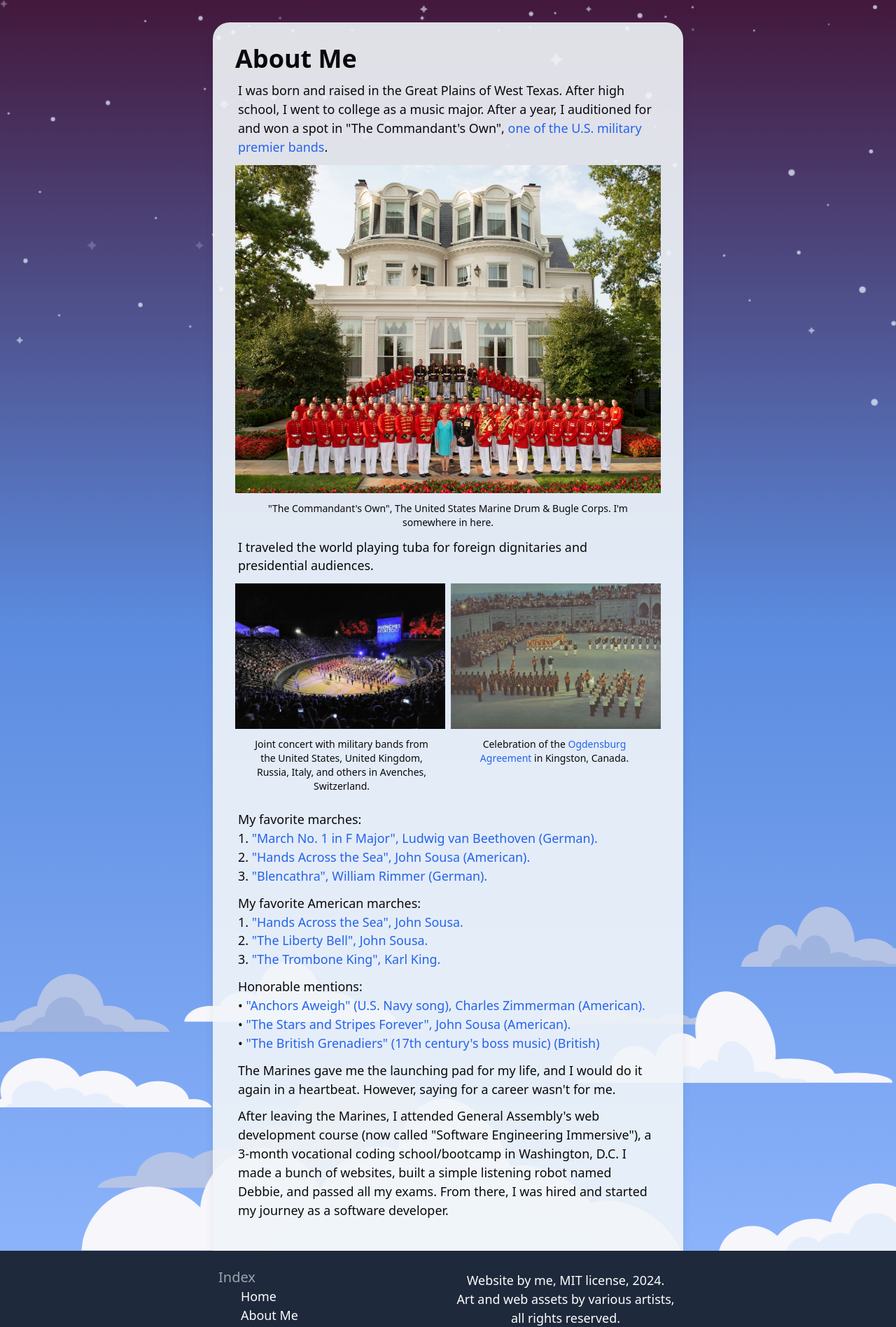
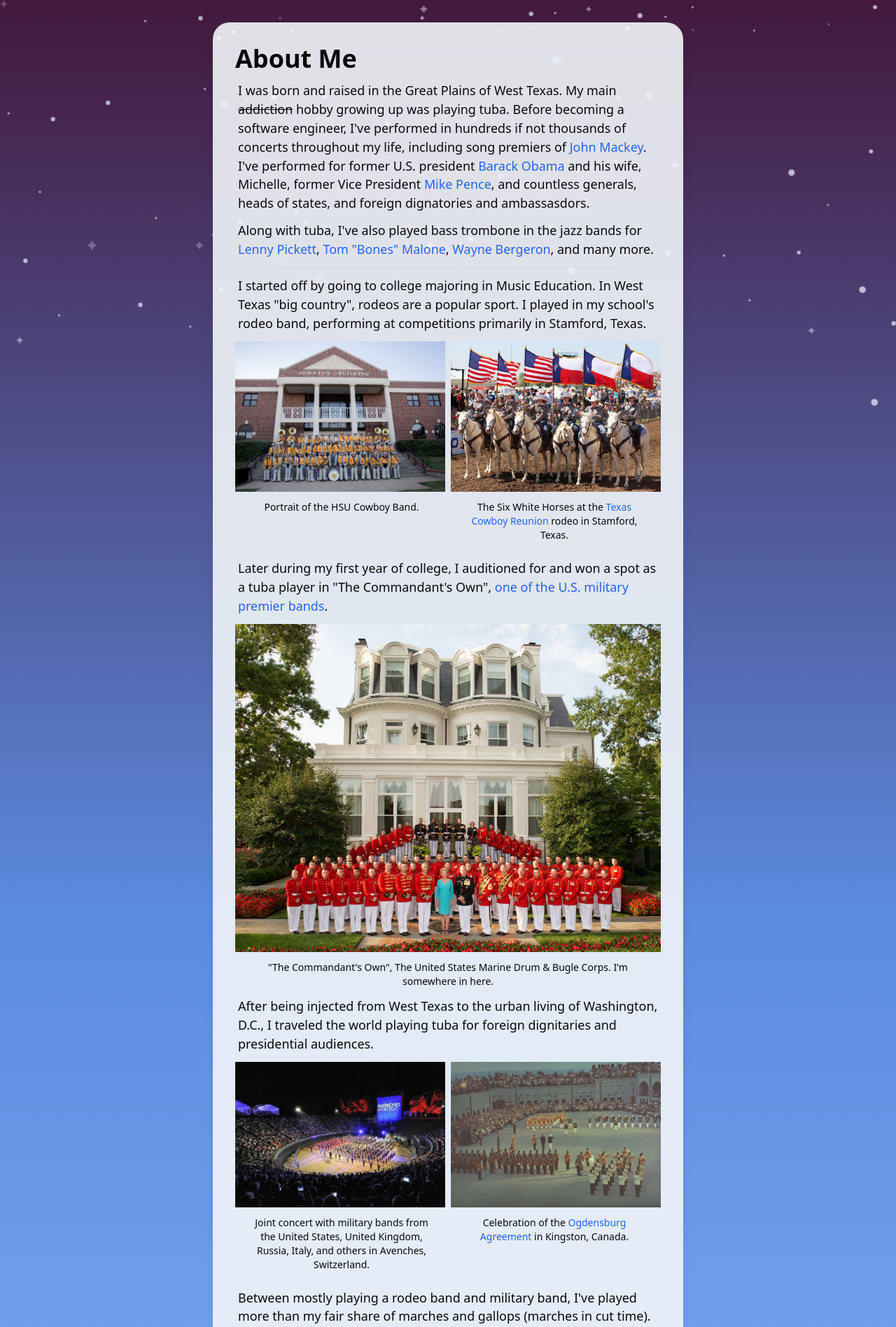
Before and after one commit to bananabrann/brannan.cloud, a SvelteKit app: page /me in a window 1280 px wide. Shown: the top 1897 px of the page at 70% size. Built offline with nearby package versions, Linux system fonts and the light colour scheme; a web font is replaced by a local one.

Commit message:
Add cowboy band days

```diff
--- a/src/routes/me/+page.svelte
+++ b/src/routes/me/+page.svelte
@@ -4,13 +4,64 @@
 	import unitPhoto from "$lib/assets/jpeg/db.jpg";
 	import avenchesPhoto from "$lib/assets/jpeg/avenches.jpg";
 	import fhgPhoto from "$lib/assets/jpeg/fhg-1954.jpg";
+	import horsePhoto from "$lib/assets/jpeg/horses.jpg";
+	import cowboyBandPhoto from "$lib/assets/jpeg/cbb.jpg";
 </script>
 
 <ReadingPage>
 	<h1>About Me</h1>
+	<!-- prettier-ignore -->
 	<p>
-		I was born and raised in the Great Plains of West Texas. After high school, I went to college as
-		a music major. After a year, I auditioned for and won a spot in "The Commandant's Own", <a
+		I was born and raised in the Great Plains of West Texas. My main <del>addiction</del>
+		hobby growing up was playing tuba. Before becoming a software engineer, I've performed
+		in hundreds if not thousands of concerts throughout my life, including song premiers of
+		<a href="https://en.wikipedia.org/wiki/John_Mackey_(composer)" target="_blank">John Mackey</a>.
+
+		I've performed for former U.S. president
+		<a href="https://en.wikipedia.org/wiki/Barack_Obama" target="_blank">Barack Obama</a>
+		and his wife, Michelle, former Vice President
+		<a href="https://en.wikipedia.org/wiki/Mike_Pence" target="_blank">Mike Pence</a>, and
+		countless generals, heads of states, and foreign dignatories and ambassasdors.
+		</p>
+
+	<!-- prettier-ignore -->
+	<p>
+		Along with tuba, I've also played bass trombone in the jazz bands for
+		<a href="https://en.wikipedia.org/wiki/Lenny_Pickett" target="_blank">Lenny Pickett</a>,
+		<a href="https://en.wikipedia.org/wiki/Tom_Malone_(musician)" target="_blank">Tom "Bones" Malone</a>,
+		<a href="https://en.wikipedia.org/wiki/Wayne_Bergeron">Wayne Bergeron</a>, and many more.
+	</p>
+
+	<SimpleLine />
+
+	<p>
+		I started off by going to college majoring in Music Education. In West Texas "big country",
+		rodeos are a popular sport. I played in my school's rodeo band, performing at competitions
+		primarily in Stamford, Texas.
+	</p>
+
+	<div class="flex gap-2">
+		<div class="flex-1">
+			<img src={cowboyBandPhoto} alt="" class="object-cover h-full w-full" />
+		</div>
+		<div class="flex-1">
+			<img src={horsePhoto} alt="" class="object-cover h-full w-full" />
+		</div>
+	</div>
+	<div class="flex text-sm mx-1 gap-2 text-center">
+		<p class="w-full px-4">Portrait of the HSU Cowboy Band.</p>
+		<p class="w-full px-4">
+			The Six White Horses at the <a
+				href="https://en.wikipedia.org/?title=Texas_Cowboy_Reunion&redirect=no"
+				target="_blank">Texas Cowboy Reunion</a
+			> rodeo in Stamford, Texas.
+		</p>
+	</div>
+
+	<p>
+		Later during my first year of college, I auditioned for and won a spot as a tuba player in "The
+		Commandant's Own",
+		<a
 			href="https://en.wikipedia.org/wiki/List_of_United_States_military_premier_ensembles"
 			target="_blank">one of the U.S. military premier bands</a
 		>.
@@ -20,7 +71,10 @@
 		"The Commandant's Own", The United States Marine Drum & Bugle Corps. I'm somewhere in here.
 	</p>
 
-	<p>I traveled the world playing tuba for foreign dignitaries and presidential audiences.</p>
+	<p>
+		After being injected from West Texas to the urban living of Washington, D.C., I traveled the
+		world playing tuba for foreign dignitaries and presidential audiences.
+	</p>
 
 	<div class="flex gap-2">
 		<div class="flex-1">
@@ -43,10 +97,15 @@
 		</p>
 	</div>
 
+	<p>
+		Between mostly playing a rodeo band and military band, I've played more than my fair share of
+		marches and gallops (marches in cut time). I've come to really love the genre 😛
+	</p>
+
 	<!-- prettier-ignore -->
 	<p>
 		My favorite marches: <br />
-		1. <a href="https://youtu.be/Fb9HkJam-WI" target="_blank">"March No. 1 in F Major", Ludwig van Beethoven (German).</a><br>
+		1. <a href="https://youtu.be/Fb9HkJam-WI" target="_blank">"March No. 1 in F Major", Ludwig van Beethoven (German/Austrian).</a><br>
 		2. <a href="https://youtu.be/W4x3LFlnfcg" target="_blank">"Hands Across the Sea", John Sousa (American).</a><br>
 		3. <a href="https://youtu.be/GF-8-avIdYI" target="_blank">"Blencathra", William Rimmer (German).</a>
 	</p>
@@ -62,20 +121,25 @@
 	<!-- prettier-ignore -->
 	<p>
 		Honorable mentions: <br />
-		• <a href="https://youtu.be/MHYIGxPdsMg" target="_blank">"Anchors Aweigh" (U.S. Navy song), Charles Zimmerman (American).</a><br>
+		• <a href="https://youtu.be/ln-3VMr7l-Y" target="_blank">"Anchors Aweigh" (U.S. Navy song), Charles Zimmerman (American).</a><br>
 		• <a href="https://youtu.be/a-7XWhyvIpE&t=57" target="_blank">"The Stars and Stripes Forever", John Sousa (American).</a><br>
 		• <a href="https://youtu.be/jZzHK4iJ1jM">"The British Grenadiers" (17th century's boss music) (British)</a>
 	</p>
 
 	<p>
 		The Marines gave me the launching pad for my life, and I would do it again in a heartbeat.
-		However, saying for a career wasn't for me.
+		However, staying for a career wasn't for me.
 	</p>
+
+	<SimpleLine />
 	<p>
 		After leaving the Marines, I attended General Assembly's web development course (now called
-		"Software Engineering Immersive"), a 3-month vocational coding school/bootcamp in Washington,
-		D.C. I made a bunch of websites, built a simple listening robot named Debbie, and passed all my
-		exams. From there, I was hired and started my journey as a software developer.
+		"Software Engineering Immersive"), a three-month vocational coding school/bootcamp in
+		Washington, D.C. I made a bunch of websites, built a simple listening robot named Debbie, and
+		passed all my exams. From there, I was hired and started my journey as a software developer.
+	</p>
+	<p class="text-sm italic text-zinc-400 text-center">
+		I don't have many photos from this time period. I regret not taking more photos.
 	</p>
 </ReadingPage>
 
```
Also changed, not shown: src/lib/assets/jpeg/cbb.jpg (added), src/lib/assets/jpeg/horses.jpg (added).
